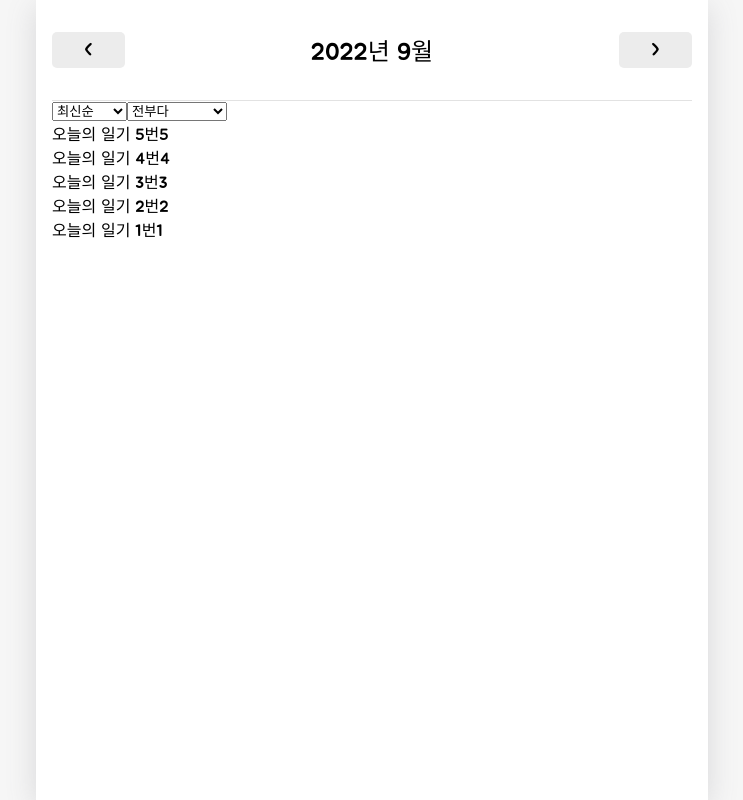
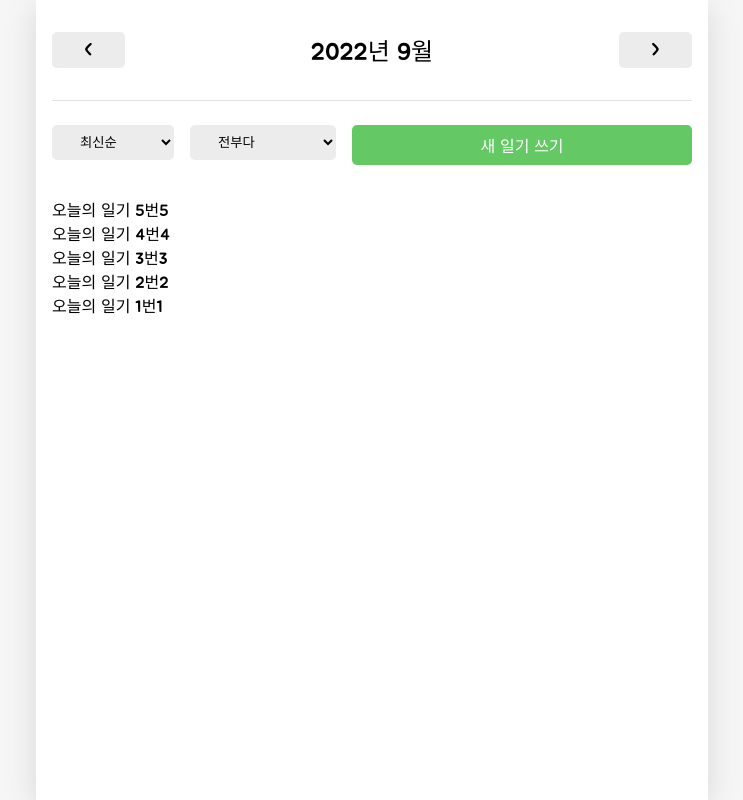
Before and after one commit to hamo-o/React-class, a React (Create React App) app in the folder emotion-diary/: page / in a window 1280 px wide. Shown: the whole page, without its empty margins (268-1011 px from the left). Built offline with nearby package versions, Linux system fonts and the light colour scheme.

Commit message:
일기쓰기 버튼 추가, CSS 수정

```diff
--- a/emotion-diary/src/App.css
+++ b/emotion-diary/src/App.css
@@ -93,3 +93,33 @@
   width: 25%;
   justify-content: end;
 }
+
+/* DiaryList */
+
+.DiaryList .menu_wrapper {
+  margin: 1.5rem 0 2rem;
+
+  display: flex;
+  justify-content: space-between;
+}
+
+.DiaryList .menu_wrapper .right_col {
+  flex-grow: 1;
+}
+
+.DiaryList .menu_wrapper .right_col button {
+  width: 100%;
+}
+
+.DiaryList .ControlMenu {
+  margin-right: 1rem;
+  padding: 0.6rem 1.5rem 0.6rem;
+
+  border: none;
+  border-radius: 5px;
+  background-color: #ececec;
+
+  cursor: pointer;
+
+  font-family: 'Jua', sans-serif;
+}
--- a/emotion-diary/src/components/DiaryList.js
+++ b/emotion-diary/src/components/DiaryList.js
@@ -1,4 +1,6 @@
 import { useState } from 'react';
+import { useNavigate } from 'react-router-dom';
+import MyButton from './MyButton';
 
 const sortOptionList = [
   { value: 'latest', name: '최신순' },
@@ -13,7 +15,11 @@
 
 const ControlMenu = ({ value, onChange, optionList }) => {
   return (
-    <select value={value} onChange={(e) => onChange(e.target.value)}>
+    <select
+      className="ControlMenu"
+      value={value}
+      onChange={(e) => onChange(e.target.value)}
+    >
       {optionList.map((it, index) => (
         <option key={index} value={it.value}>
           {it.name}
@@ -24,6 +30,7 @@
 };
 
 const DiaryList = ({ diaryList }) => {
+  const navigate = useNavigate();
   const [sortType, setSortType] = useState('latest');
   const [filter, setFilter] = useState('all');
 
@@ -53,7 +60,9 @@
   };
 
   return (
-    <div>
+    <div className="DiaryList">
+      <div className="menu_wrapper">
+        <div className="left_col">
           <ControlMenu
             value={sortType}
             onChange={setSortType}
@@ -64,6 +73,18 @@
             onChange={setFilter}
             optionList={filterOptionList}
           />
+        </div>
+        <div className="right_col">
+          <MyButton
+            type={'positive'}
+            text={'새 일기 쓰기'}
+            onClick={() => {
+              navigate('/new');
+            }}
+          />
+        </div>
+      </div>
+
       {getProcessedDiaryList().map((it) => (
         <div key={it.id}>
           {it.content}
```
Lines whose indentation alone changed are shown as unchanged.
